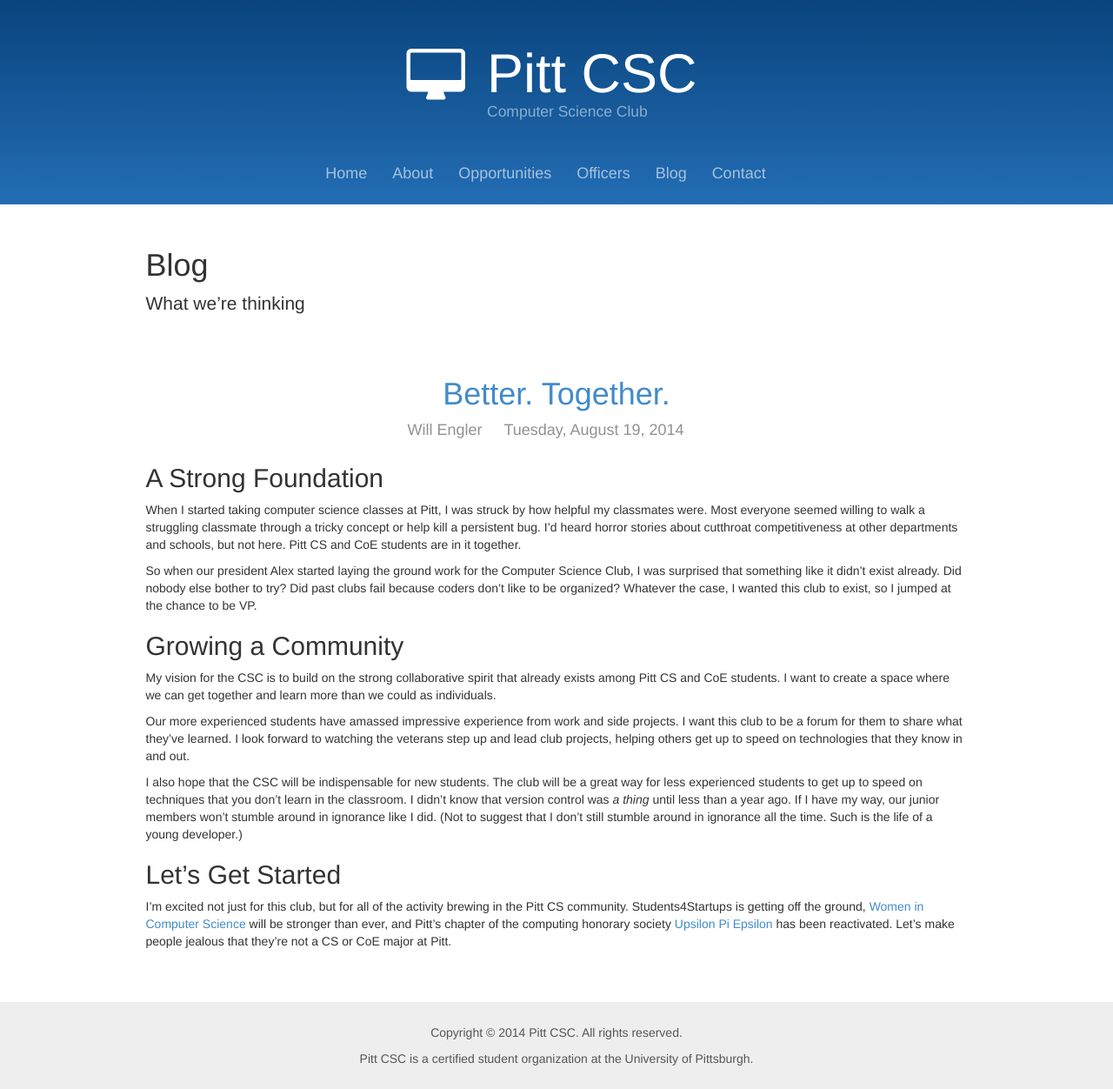
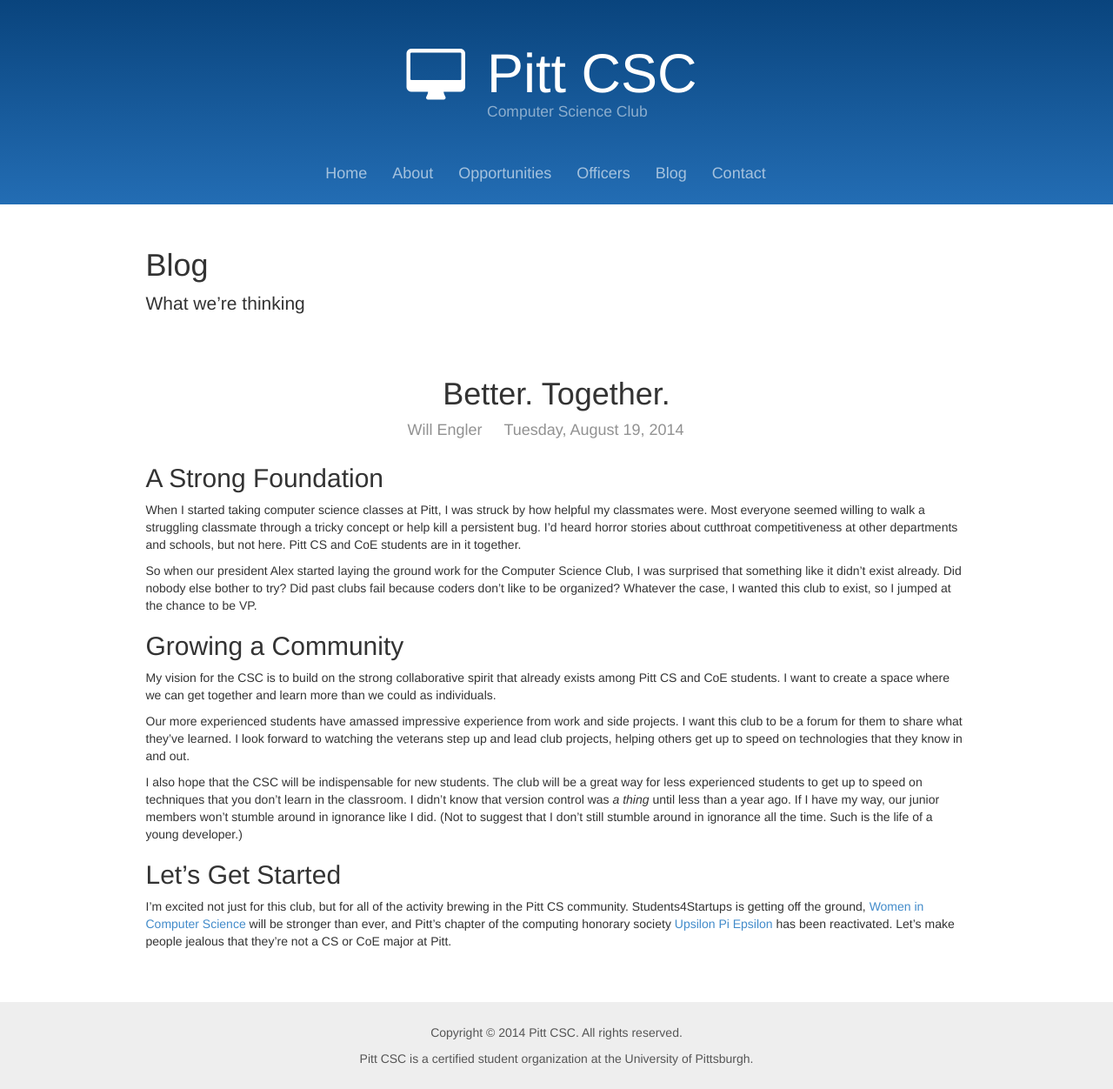
Before and after one commit to pittcsc/old-pittcsc-website-archived, a Jekyll site: the page built from blog/index.html, in a window 1280 px wide. Shown: the whole page at 87% size. Built offline with Jekyll 4.4.1, drawn with Linux system fonts in a browser that asks for light colours; Markdown is read by kramdown in place of the engine named in the settings.

Commit message:
Improve the blog design

```diff
--- a/assets/css/blog.scss
+++ b/assets/css/blog.scss
@@ -11,6 +11,11 @@
 
       h1 {
         margin-top: 0;
+
+        a {
+          color: $text-color;
+          text-decoration: none;
+        }
       }
     }
   }
```
